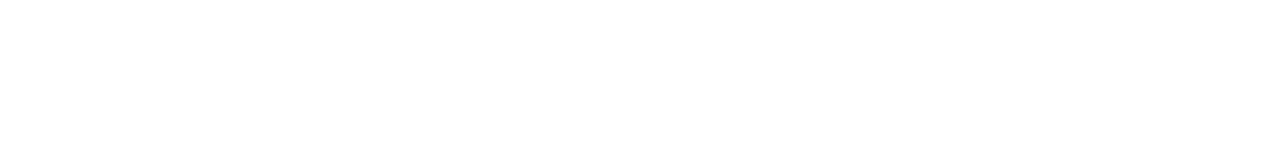
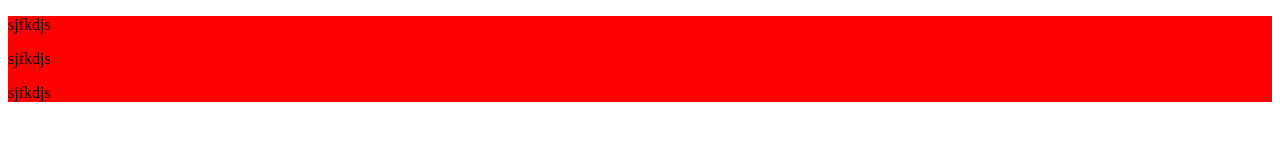
Before and after one commit to eytorlima/simplifica, a plain HTML site: page index.html in a window 1280 px wide. Drawn offline with Linux system fonts and the light colour scheme.

Commit message:
Adding structure.css

```diff
--- a/index.html
+++ b/index.html
@@ -7,13 +7,20 @@
     <link rel="preconnect" href="https://fonts.googleapis.com">
     <link rel="preconnect" href="https://fonts.gstatic.com" crossorigin>
     <link href="https://fonts.googleapis.com/css2?family=Montserrat:ital,wght@0,100;0,200;0,300;0,400;0,500;0,600;0,700;0,800;0,900;1,100;1,200;1,300;1,400;1,500;1,600;1,700;1,800;1,900&display=swap" rel="stylesheet">
-
+    <link rel="stylesheet" href="./structureTemp.css">
     <link rel="shortcut icon" href="assets/icons/icon.png" type="image/x-icon">
-    <link rel="stylesheet" href="styles/style.css">
+    <!-- <link rel="stylesheet" href="styles/style.css"> -->
     <title>Simplifica</title>
 </head>
 <body>
 
+    <div style="background-color: red;" class="e">
+        <div class="row j-center w-12 g-3">
+            <p class="">sjfkdjs</p>
+            <p class="">sjfkdjs</p>
+            <p class="">sjfkdjs</p>
+        </div>
+    </div>
 
 
 
```
